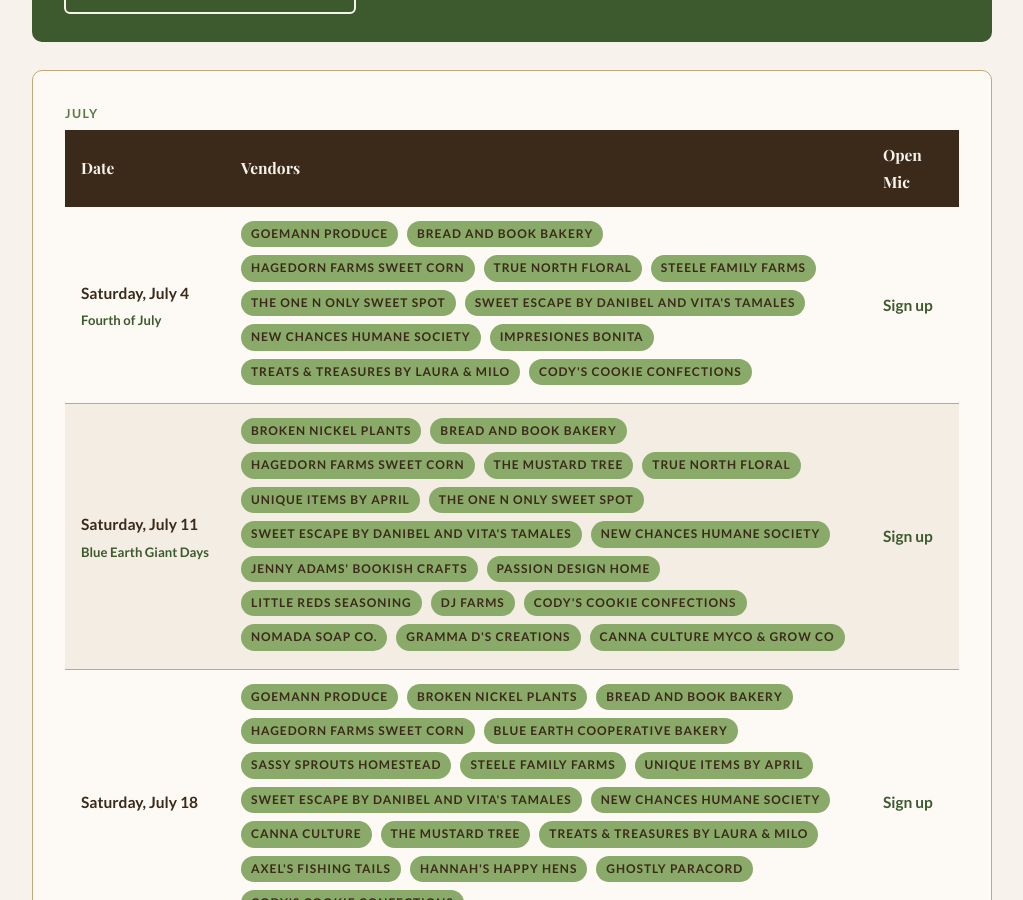
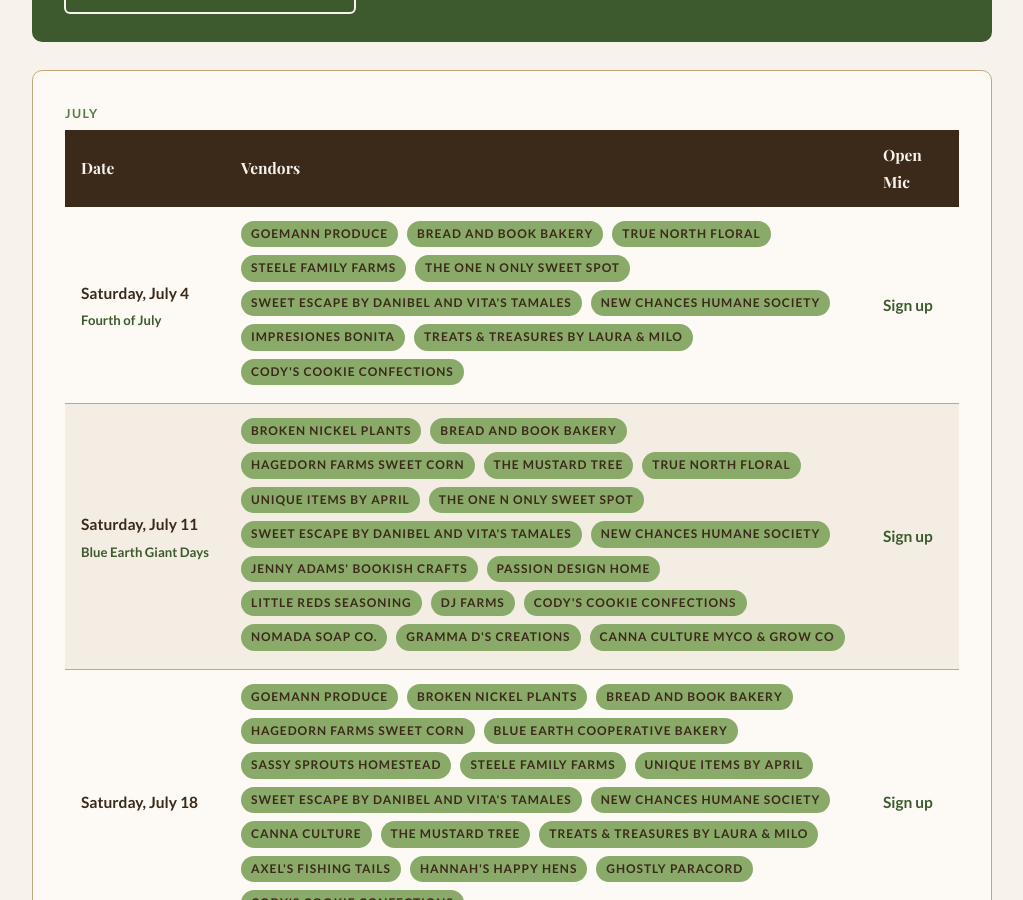
Before and after one commit to blueearthcommunitymarket/blueearthcommunitymarket.github.io, a Jekyll site: the page built from calendar/index.html, in a window 1280 px wide and 900 px high, scrolled down 470 px. Shown: the whole window, without its empty margins (128-1151 px from the left). Built offline with Jekyll 4.4.1, drawn with Linux system fonts in a browser that asks for light colours; some web fonts are replaced.

Commit message:
Remove Hagedorn from July 4 calendar

```diff
--- a/calendar/index.html
+++ b/calendar/index.html
@@ -32,7 +32,6 @@ description: 2026 Blue Earth Community Market season schedule. Saturdays 10am-1p
                     <td>
                         <span class="tag">Goemann Produce</span>
                         <span class="tag">Bread and Book Bakery</span>
-                        <span class="tag">Hagedorn Farms Sweet Corn</span>
                         <span class="tag">True North Floral</span>
                         <span class="tag">Steele Family Farms</span>
                         <span class="tag">The One N Only Sweet Spot</span>
```
